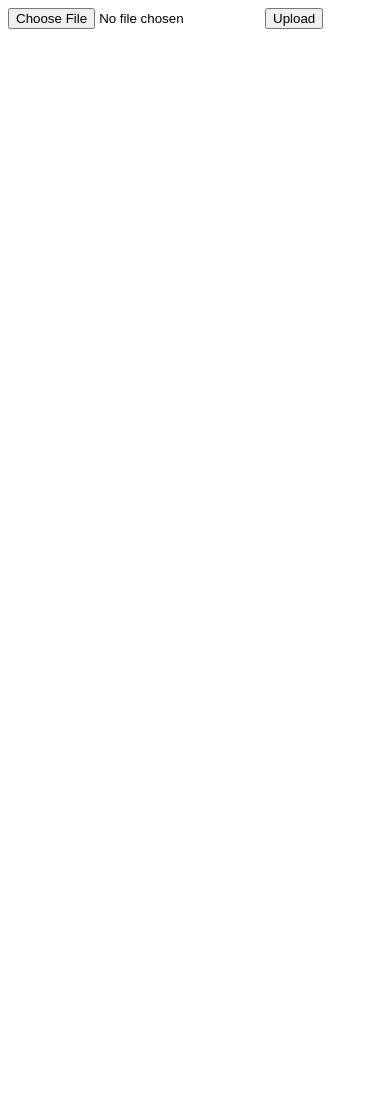
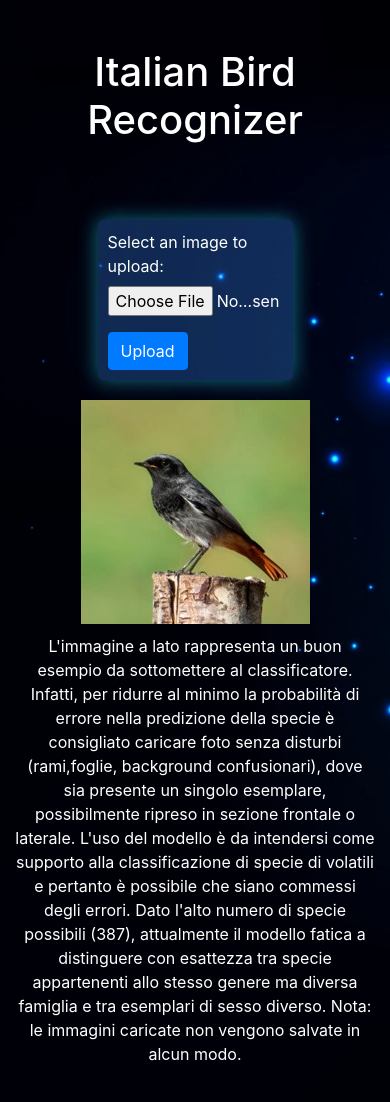
Before and after one commit to enricollen/italian-birds-classifier-api, a Flask app: page / in a window 390 px wide. Before the commit the page ends 29 px from the top, so only its background shows below. Run offline with Flask 3, Linux system fonts and the light colour scheme; some libraries are stand-ins or nearby versions.

Commit message:
added static contents for style the web version of the api

```diff
--- a/templates/index.html
+++ b/templates/index.html
@@ -1,12 +1,112 @@
 <!DOCTYPE html>
 <html>
 <head>
-    <title>Upload an Image</title>
+    <meta charset="UTF-8">
+	<link rel="icon" href="templates/static/bird.ico" type="image/x-icon">
+	<title>Italian Bird Recognizer</title>
+	<meta name="viewport" content="width=device-width, initial-scale=1">
+	<link rel="stylesheet" href="https://maxcdn.bootstrapcdn.com/bootstrap/4.5.2/css/bootstrap.min.css">
+	<style>
+		body {
+			background-image: url("templates/static/background.webp");
+			background-repeat: repeat;
+			background-size: cover;
+			background-position: center center;
+		}
+		.center-div {
+			display: flex;
+			justify-content: center;
+			align-items: center;
+			height: 50vh;
+		}
+		.template-image {
+			max-width: 100%;
+			height: auto;
+			display: block;
+			margin-left: auto;
+			margin-right: auto;
+		}
+		.bottom-section {
+			margin-top: 50px;
+			margin-bottom: 50px;
+		}
+		@media (max-width: 576px) {
+			.center-div {
+				height: auto;
+			}
+			.bottom-section {
+				margin-top: 20px;
+				margin-bottom: 20px;
+			}
+			.template-image {
+				display: block;
+				margin-left: auto;
+				margin-right: auto;
+				margin-bottom: 10px;
+			}
+			.template-paragraph {
+				text-align: center;
+			}
+		}
+		.form-container {
+			display: flex;
+			justify-content: center;
+			align-items: center;
+			height: 30vh;
+			background-color: rgba(58, 143, 255, 0.281);
+			box-shadow: 0px 0px 20px #23deff80;
+			padding: 10px;
+			border-radius: 5px;
+			max-width: 50%;
+			margin: 0 auto;
+			border: none;
+			box-sizing: border-box;
+		}
+		@media (max-width: 576px) {
+			.form-container {
+				height: auto;
+			}
+		}
+		.title-container {
+			display: flex;
+			justify-content: center;
+			align-items: center;
+			margin-bottom: 20px;
+		}
+	</style>
 </head>
 <body>
-    <form method="POST" enctype="multipart/form-data">
-        <input type="file" name="image">
-        <button type="submit">Upload</button>
-    </form>
+	<div class="container">
+		<div class="row title-container">
+			<div class="col-md-12 text-center mt-5 mb-5">
+				<h1 class="text-white mb4">Italian Bird Recognizer</h1>
+			</div>
+		</div>
+		<div class="row">
+			<div class="col-md-8 offset-md-2 form-container">
+				<form method="POST" enctype="multipart/form-data">
+					<div class="form-group">
+						<label for="image" class="text-white">Select an image to upload:</label>
+						<input type="file" name="image" id="image" class="form-control-file" style="color: white">
+					</div>
+					<button type="submit" class="btn btn-primary">Upload</button>
+				</form>
+			</div>
+		</div>
+		<div class="row bottom-section">
+			<div class="col-md-6 text-center">
+				<img src="templates/static/template.webp" alt="template image" class="template-image">
+			</div>
+			<div class="col-md-6 template-paragraph">
+				<p class="text-white">L&apos;immagine a lato rappresenta un buon esempio da sottomettere al classificatore.
+					Infatti, per ridurre al minimo la probabilit&agrave; di errore nella predizione della specie &egrave; consigliato caricare foto senza disturbi (rami,foglie, background confusionari),
+					 dove sia presente un singolo esemplare, possibilmente ripreso in sezione frontale o laterale.
+					 L&apos;uso del modello &egrave; da intendersi come supporto alla classificazione di specie di volatili e pertanto &egrave; possibile che siano commessi degli errori.
+					 Dato l&apos;alto numero di specie possibili (387), attualmente il modello fatica a distinguere con esattezza tra specie appartenenti allo stesso genere ma diversa famiglia e tra esemplari di sesso diverso.
+					 Nota: le immagini caricate non vengono salvate in alcun modo.
+					 </p>
+			</div>
+		</div>
+	</div>
 </body>
 </html>
```
Also changed, not shown: templates/result.html (+40 -5 lines), templates/static/background.webp (added), templates/static/bird.ico (added), templates/static/template.webp (added).
